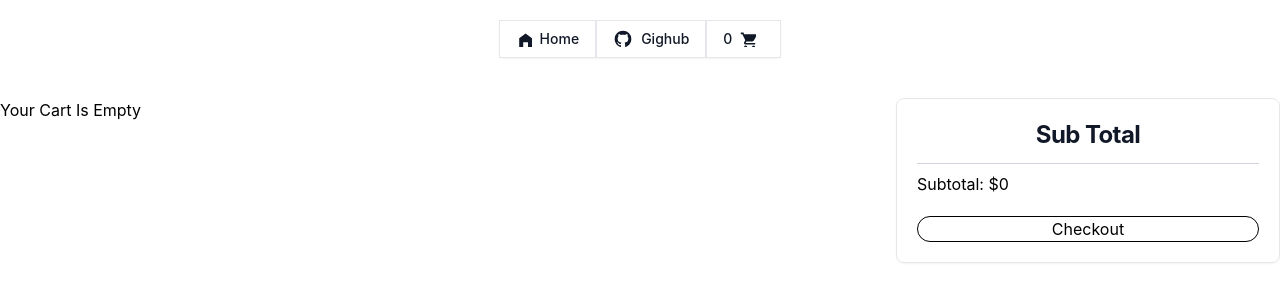
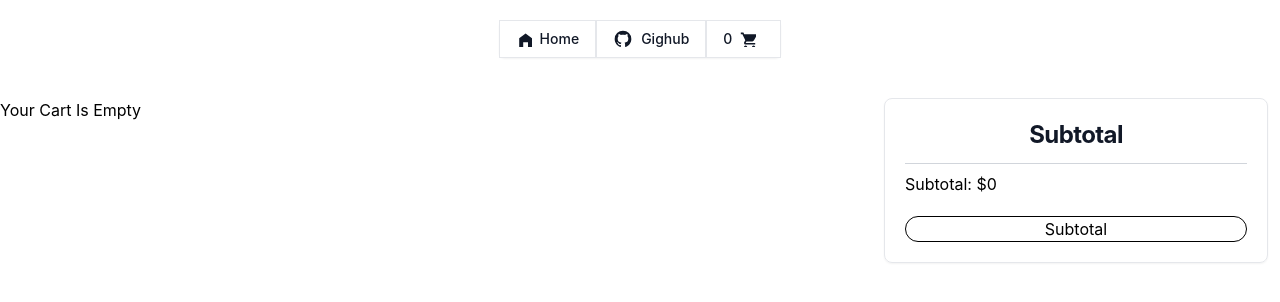
Before and after one commit to Denisse-AB/Mini-Monster-Store, a React (Create React App) app: page /subtotal in a window 1280 px wide. Shown: the top 302 px of the page. Built offline with nearby package versions, Linux system fonts and the light colour scheme.

Commit message:
reusable button, reusable subtotal card and checkout page

```diff
--- a/src/components/button/button.tsx
+++ b/src/components/button/button.tsx
@@ -1,13 +1,18 @@
+import { FC, ButtonHTMLAttributes} from 'react';
+
 type Props = {
-  class: string,
-  label: string
+  children?: string,
+  buttonType: string
+}& ButtonHTMLAttributes<HTMLButtonElement>;
+
+const Button: FC<Props> = ({children, buttonType, ...otherProps}) => {
+  return (
+    <button
+      className={'border border-black mt-5 rounded-full ' + (buttonType)}
+      {...otherProps}
+    >{children}
+    </button>
+  )
 }
 
-const Button = (props:Props) => (
-  <button
-    className={'border border-black mt-5 rounded-full ' + (props.class)}
-  >{props.label}
-  </button>
-)
-
 export default Button;
--- a/src/components/subtotal-card/subtotal-card.tsx
+++ b/src/components/subtotal-card/subtotal-card.tsx
@@ -1,18 +1,36 @@
+import { useContext } from "react";
+import { useNavigate } from "react-router-dom";
+import { CartContext } from "../../context/cart-context/cart-context";
 import Button from "../button/button";
-import { Monster } from "../card-list/card-list";
 
-const SubTotalCard = ({monster}:Monster) => {
-  const { name, imageUrl, price, quantity } = monster;
+type SubtotalProps = {
+  title: string,
+  buttonLabel: string
+}
+
+const SubTotalCard = ({title, buttonLabel}:SubtotalProps) => {
+  const { cartTotal } = useContext(CartContext);
+  const navigate = useNavigate();
+
+  const checkout = () => {
+    if (buttonLabel === 'Subtotal') {
+      navigate('/checkout')
+    } else {
+      console.log('thankyou page');
+    }
+  };
 
   return (
-    <div className="flex flex-col w-96 items-center bg-white rounded-lg border shadow-sm md:flex-row md:max-w-lg hover:bg-gray-100">
-      <img className="object-cover w-full h-60 rounded-t-lg md:h-auto md:w-48 md:rounded-none md:rounded-l-lg" src={imageUrl} alt={`monster ${name}`} />
-      <div className="flex flex-col justify-between leading-normal">
-        <h5 className="mb-2 text-2xl font-bold tracking-tight text-gray-900">{name}</h5>
-        <p className="mb-3 font-normal text-gray-700">{`Price: ${price}`}</p>
-        <p>{`Qty: ${quantity}`}</p>
-        <Button class="ml-20 w-20 " label="Delete" />
-        {/* <button className="ml-20 border border-black w-20 mt-5 rounded-full">Delete</button> */}
+    <div className="relative mx-3 w-96 float-right rounded-lg border shadow-sm hover:bg-gray-100">
+      <div className="m-5">
+        <h5 className="mb-2 pb-3 border-b border-gray-300 text-center text-2xl font-bold tracking-tight text-gray-900">{title}</h5>
+        Subtotal: ${cartTotal}
+        <Button
+          type="button"
+          onClick={checkout}
+          buttonType='w-full'
+        >{buttonLabel}
+        </Button>
       </div>
     </div>
   )
--- /dev/null
+++ b/src/components/subtotal-item/subtotal-item.tsx
@@ -0,0 +1,30 @@
+import { useContext } from "react";
+import { CartContext } from "../../context/cart-context/cart-context";
+import { Monster } from "../card-list/card-list";
+import Button from "../button/button";
+
+const SubTotalItem = ({monster}:Monster) => {
+  const { name, imageUrl, price, quantity } = monster;
+  const { removeItem } = useContext(CartContext);
+
+  const removeItemFromCart = () => removeItem(monster);
+
+  return (
+    <div className="flex flex-col m-3 w-96 items-center bg-white rounded-lg border shadow-sm md:flex-row md:max-w-lg hover:bg-gray-100">
+      <img className="object-cover w-full h-60 rounded-t-lg md:h-auto md:w-48 md:rounded-none md:rounded-l-lg" src={imageUrl} alt={`monster ${name}`} />
+      <div className="flex flex-col justify-between leading-normal">
+        <h5 className="mb-2 text-2xl font-bold tracking-tight text-gray-900">{name}</h5>
+        <p className="mb-3 font-normal text-gray-700">{`Price: ${price}`}</p>
+        <p>{`Qty: ${quantity}`}</p>
+        <Button
+          type="button"
+          buttonType="ml-20 w-20 "
+          onClick={removeItemFromCart}
+        >Delete
+        </Button>
+      </div>
+    </div>
+  )
+}
+
+export default SubTotalItem;
--- a/src/routes/checkout.tsx
+++ b/src/routes/checkout.tsx
@@ -1,6 +1,29 @@
+import { useContext } from "react";
+import { CartContext } from "../context/cart-context/cart-context";
+import { CartItem } from "../context/cart-context/cart-types";
+import SubTotalCard from "../components/subtotal-card/subtotal-card";
+import SubTotalItem from "../components/subtotal-item/subtotal-item";
+
 const Checkout = () => {
+  const { cartItems } = useContext(CartContext);
+
   return (
-    <div>Checkout</div>
+    <div>
+      <div className="container mx-auto mt-10">
+        {
+          cartItems.length ?
+          <SubTotalCard title="Checkout" buttonLabel="Pay" /> :
+          ''
+        }
+      </div>
+      <div>
+        { cartItems.length ?
+          cartItems.map((monster: CartItem) => <SubTotalItem key={monster.id} monster={monster} />)
+          : <span className='flex justify-center items-center text-3xl font-bold'>Your Cart Is Empty</span>
+        }
+      </div>
+    </div>
   )
 }
+
 export default Checkout;
--- a/src/routes/subtotal.tsx
+++ b/src/routes/subtotal.tsx
@@ -1,24 +1,20 @@
 import { useContext } from "react";
 import { CartContext } from "../context/cart-context/cart-context";
 import { CartItem } from "../context/cart-context/cart-types";
+import SubTotalItem from "../components/subtotal-item/subtotal-item";
 import SubTotalCard from "../components/subtotal-card/subtotal-card";
-import Button from "../components/button/button";
 
 const SubTotal = () => {
-  const { cartItems, cartTotal } = useContext(CartContext);
-  // TODO: SUBTOTAL CARD
+  const { cartItems } = useContext(CartContext);
+
   return (
-    <div className="container mx-auto mt-10">
-      <div className="relative w-96 float-right rounded-lg border shadow-sm hover:bg-gray-100">
-        <div className="m-5">
-          <h5 className="mb-2 pb-3 border-b border-gray-300 text-center text-2xl font-bold tracking-tight text-gray-900">Sub Total</h5>
-          Subtotal: ${cartTotal}
-          <Button class='w-full' label="Checkout" />
-        </div>
+    <div>
+      <div className="container mx-auto mt-10">
+        <SubTotalCard title="Subtotal" buttonLabel="Subtotal" />
       </div>
       <div>
         { cartItems.length ?
-          cartItems.map((monster: CartItem) => <SubTotalCard key={monster.id} monster={monster} />)
+          cartItems.map((monster: CartItem) => <SubTotalItem key={monster.id} monster={monster} />)
           : <span className='empty'>Your Cart Is Empty</span>
         }
       </div>
```
